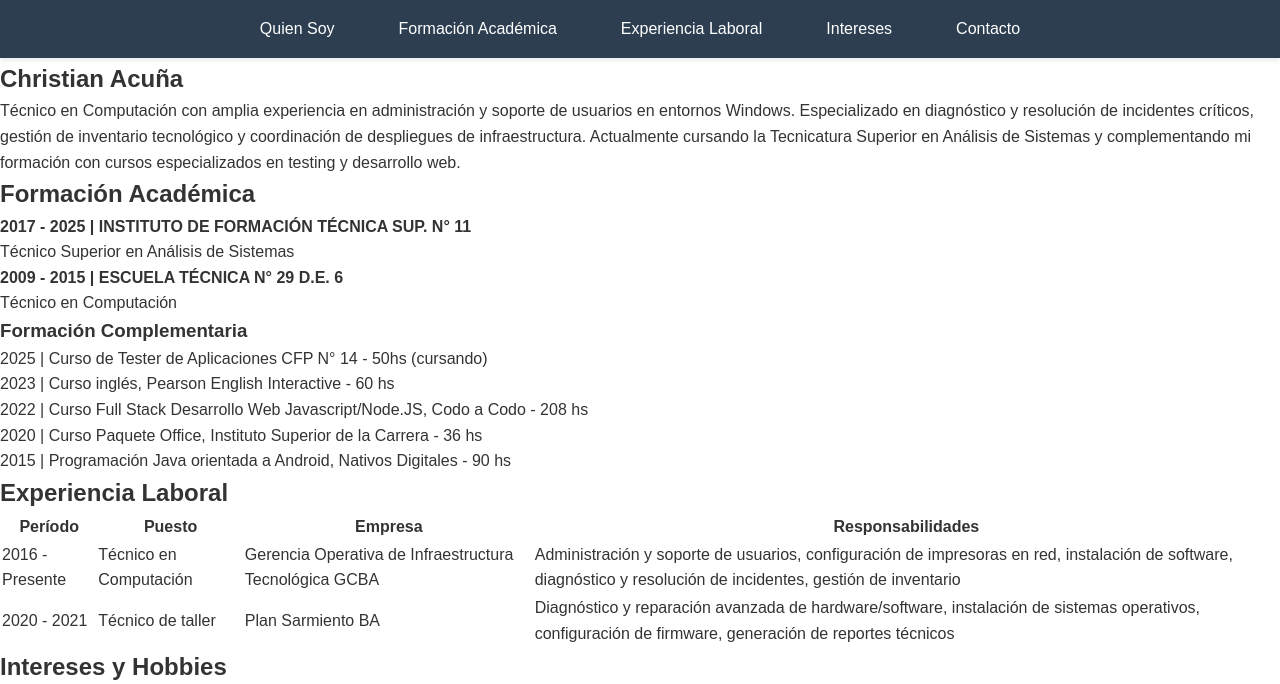
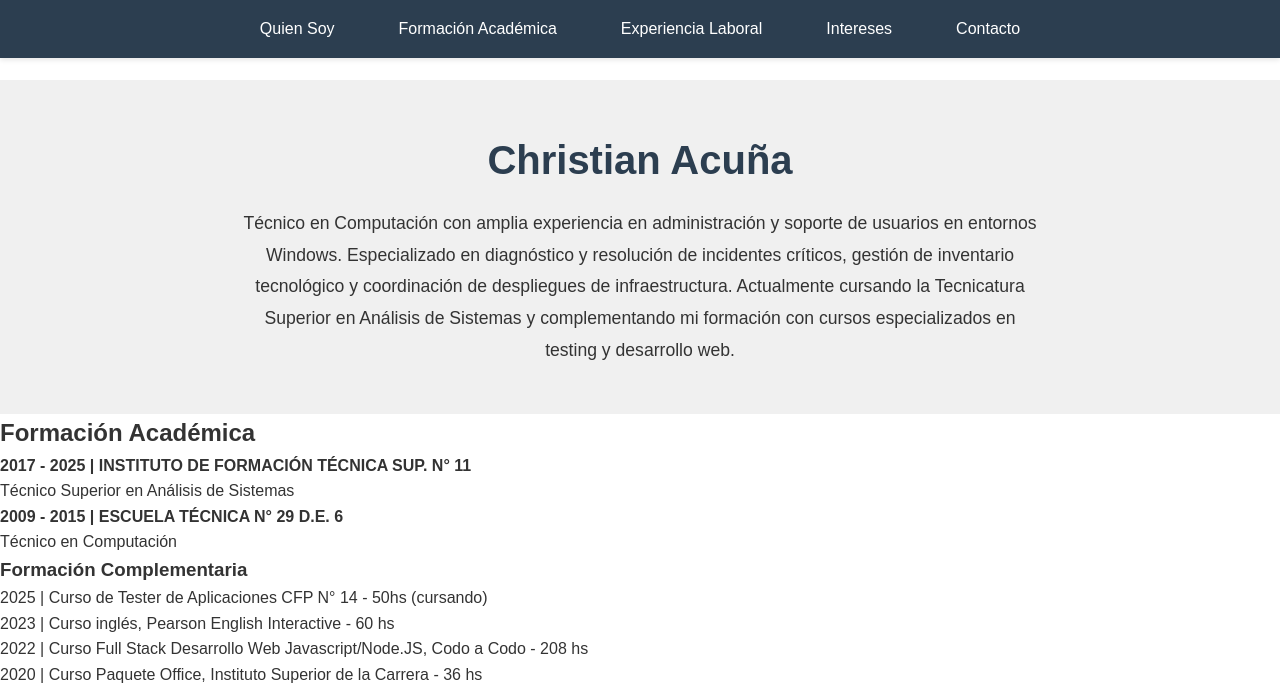
Before and after one commit to christian-rep/portfolio-tester, a plain HTML site: page index.html in a window 1280 px wide. Shown: the top 684 px of the page. Drawn offline with Linux system fonts and the light colour scheme; grey boxes are pictures that could not be loaded.

Commit message:
Estilizar sección 'Quien Soy' con fondo #f0f0f0 y márgenes

```diff
--- a/style.css
+++ b/style.css
@@ -47,3 +47,24 @@ body {
 body {
     padding-top: 60px;
 }
+
+/* ===== SECCIÓN QUIEN SOY ===== */
+.presentacion {
+    background-color: #f0f0f0;
+    padding: 3rem 2rem;
+    margin-top: 20px;
+    text-align: center;
+}
+
+.presentacion h1 {
+    font-size: 2.5rem;
+    color: #2c3e50;
+    margin-bottom: 1rem;
+}
+
+.presentacion p {
+    font-size: 1.1rem;
+    max-width: 800px;
+    margin: 0 auto;
+    line-height: 1.8;
+}
```
